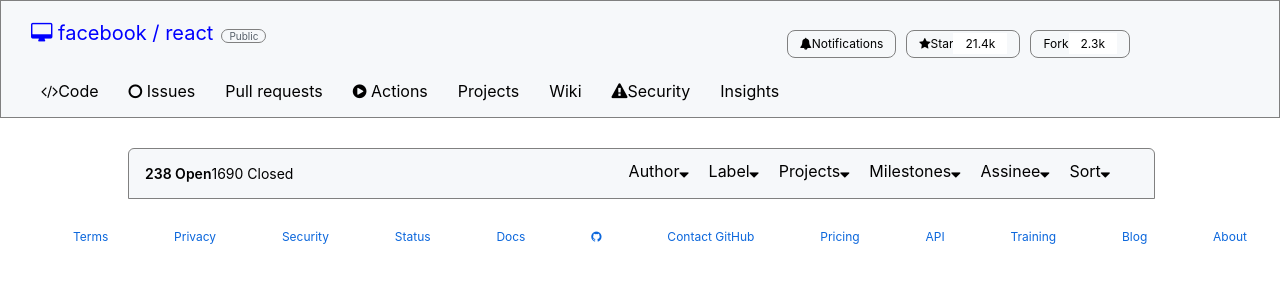
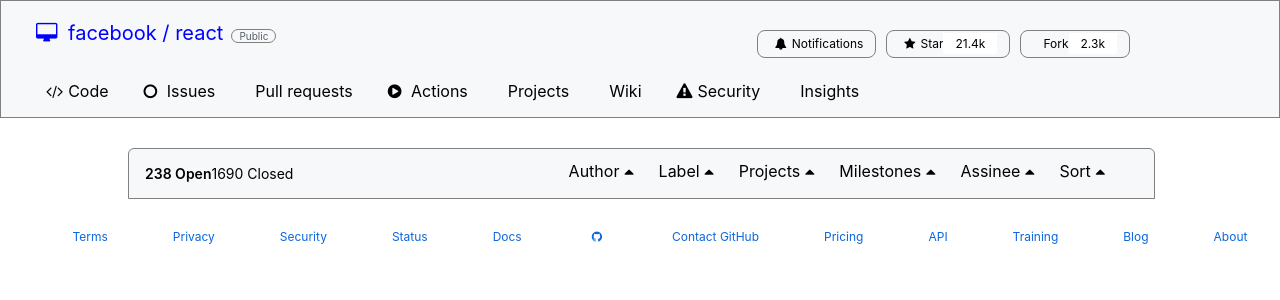
Before and after one commit to Abhijrt/github_issue_page, a React (Create React App) app: page / in a window 1280 px wide. Shown: the top 300 px of the page. Built offline with nearby package versions, Linux system fonts and the light colour scheme.

Commit message:
adding the maring btw icon and text

```diff
--- a/src/components/IssueHeader/index.js
+++ b/src/components/IssueHeader/index.js
@@ -10,22 +10,22 @@
       {/* </div> */}
       <ul className="issue-header-list">
         <li>
-          Author<i className="fa fa-sort-down"></i>
+          Author<i className="fa fa-caret-up"></i>
         </li>
         <li>
-          Label<i className="fa fa-sort-down"></i>
+          Label<i className="fa fa-caret-up"></i>
         </li>
         <li>
-          Projects<i className="fa fa-sort-down"></i>
+          Projects<i className="fa fa-caret-up"></i>
         </li>
         <li>
-          Milestones<i className="fa fa-sort-down"></i>
+          Milestones<i className="fa fa-caret-up"></i>
         </li>
         <li>
-          Assinee<i className="fa fa-sort-down"></i>
+          Assinee<i className="fa fa-caret-up"></i>
         </li>
         <li>
-          Sort<i className="fa fa-sort-down"></i>
+          Sort<i className="fa fa-caret-up"></i>
         </li>
       </ul>
     </div>
--- a/src/index.css
+++ b/src/index.css
@@ -15,3 +15,7 @@
 .content-container {
   margin: 30px 10%;
 }
+
+i {
+  margin: 0px 5px;
+}
```
